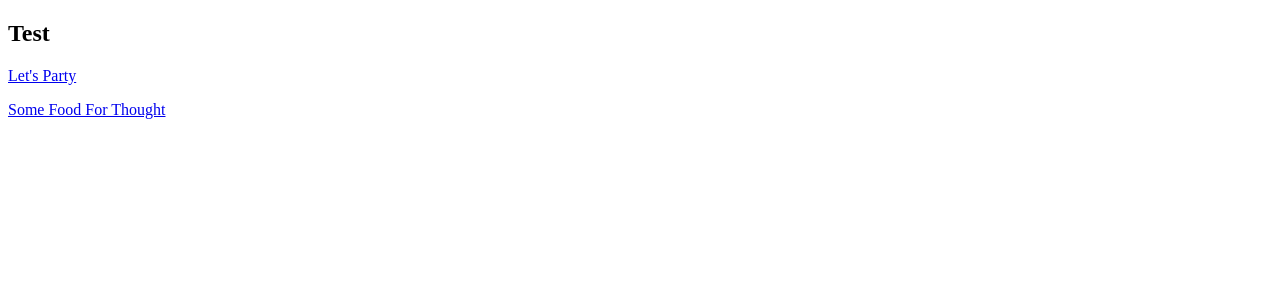
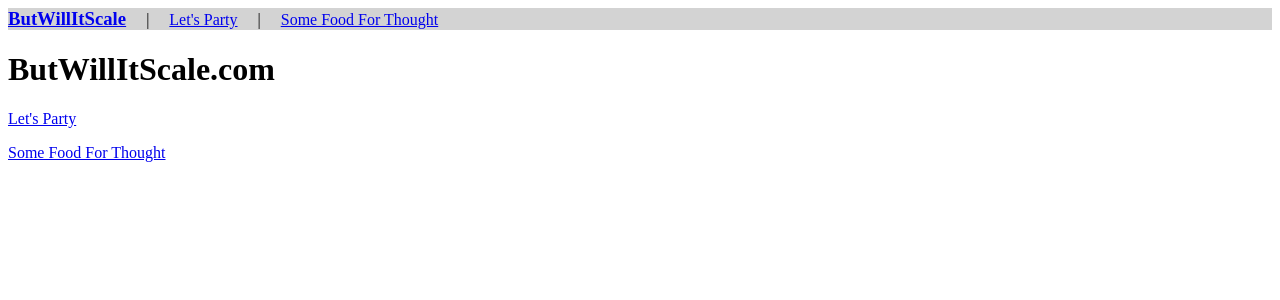
Before and after one commit to jplew/netlify-blog, a Next.js app: page /posts/test in a window 1280 px wide. Shown: the top 300 px of the page. Built offline with nearby package versions, Linux system fonts and the light colour scheme.

Commit message:
add Header component

```diff
--- /dev/null
+++ b/components/Header.tsx
@@ -0,0 +1,21 @@
+import Link from "next/link"
+
+export const Header = () => {
+  return (
+    <header style={{ padding: 0, margin: 0, backgroundColor: "lightgrey" }}>
+      <h3 style={{ display: "inline" }}>
+        <Link href="/">
+          <a>ButWillItScale</a>
+        </Link>
+      </h3>
+      <span style={{ padding: "0 20px" }}>|</span>
+      <Link href="/posts/[slug]" as="/posts/lets-party">
+        <a>Let's Party</a>
+      </Link>
+      <span style={{ padding: "0 20px" }}>|</span>
+      <Link href="/posts/[slug]" as="/posts/some-food-for-thought">
+        <a>Some Food For Thought</a>
+      </Link>
+    </header>
+  )
+}
--- /dev/null
+++ b/pages/_app.tsx
@@ -0,0 +1,28 @@
+// import App, { AppContext } from "next/app"
+// import { AppType, AppContextType } from "next/dist/next-server/lib/utils"
+import { Header } from "../components/Header"
+// import { AppContextType } from "next/dist/next-server/lib/utils"
+
+const MyApp = (props: any) => {
+  // Only uncomment this method if you have blocking data requirements for
+  // every single page in your application. This disables the ability to
+  // perform automatic static optimization, causing every page in your app to
+  // be server-side rendered.
+  //
+  // static async getInitialProps(appContext) {
+  //   // calls page's `getInitialProps` and fills `appProps.pageProps`
+  //   const appProps = await App.getInitialProps(appContext);
+  //
+  //   return { ...appProps }
+  // }
+
+  const { Component, pageProps } = props
+  return (
+    <>
+      <Header />
+      <Component {...pageProps} />
+    </>
+  )
+}
+
+export default MyApp
--- a/pages/posts/test.tsx
+++ b/pages/posts/test.tsx
@@ -2,8 +2,8 @@ import Link from "next/link"
 
 export default () => {
   return (
-    <article>
-      <h1>Test</h1>
+    <header>
+      <h1>ButWillItScale.com</h1>
       <p>
         <Link href="/posts/[slug]" as="/posts/lets-party">
           <a>Let's Party</a>
@@ -14,6 +14,6 @@ export default () => {
           <a>Some Food For Thought</a>
         </Link>
       </p>
-    </article>
+    </header>
   )
 }
```
Also changed, not shown: content/home.md (+4 -3 lines), content/posts/some-food-for-thought.md (+1 -1 lines).
